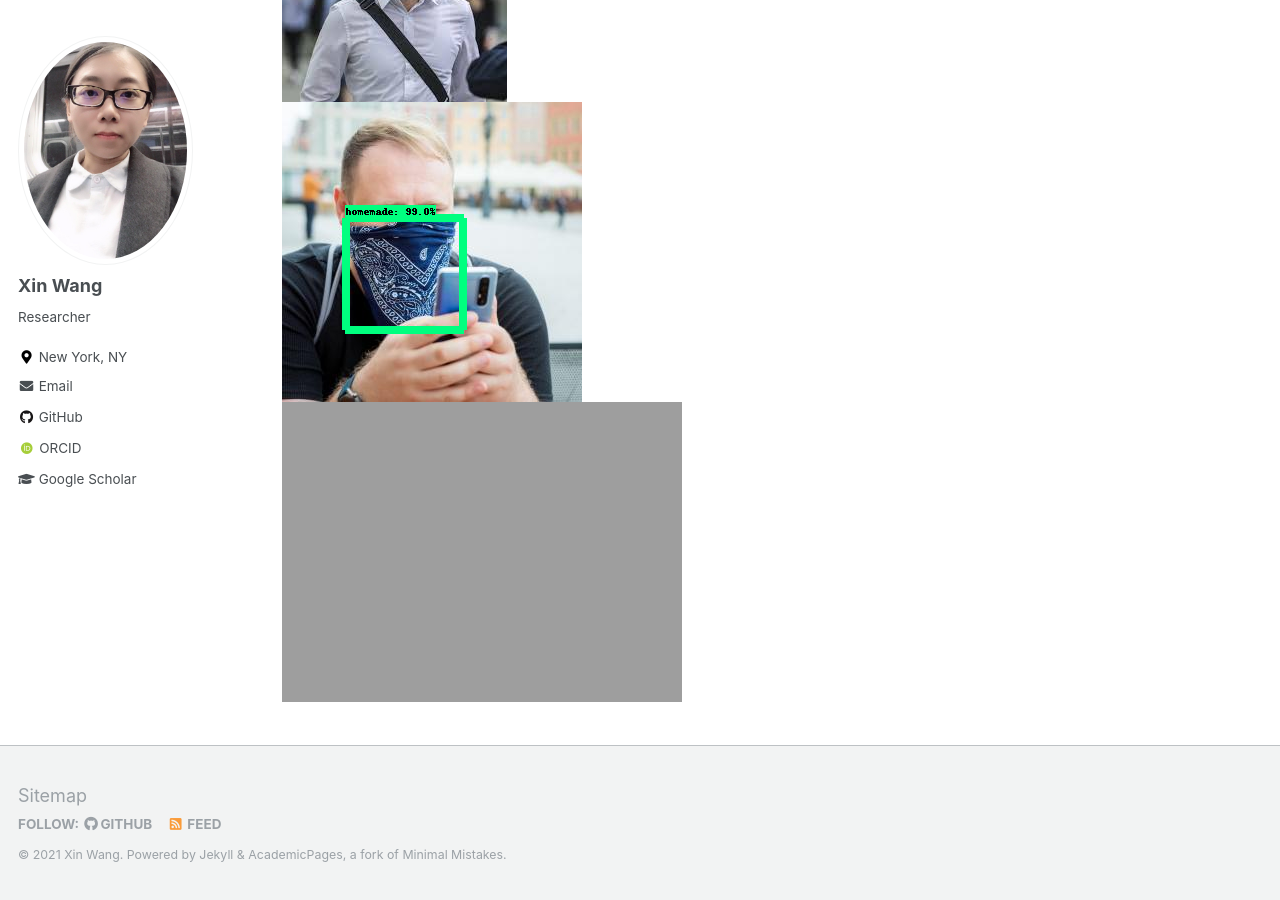
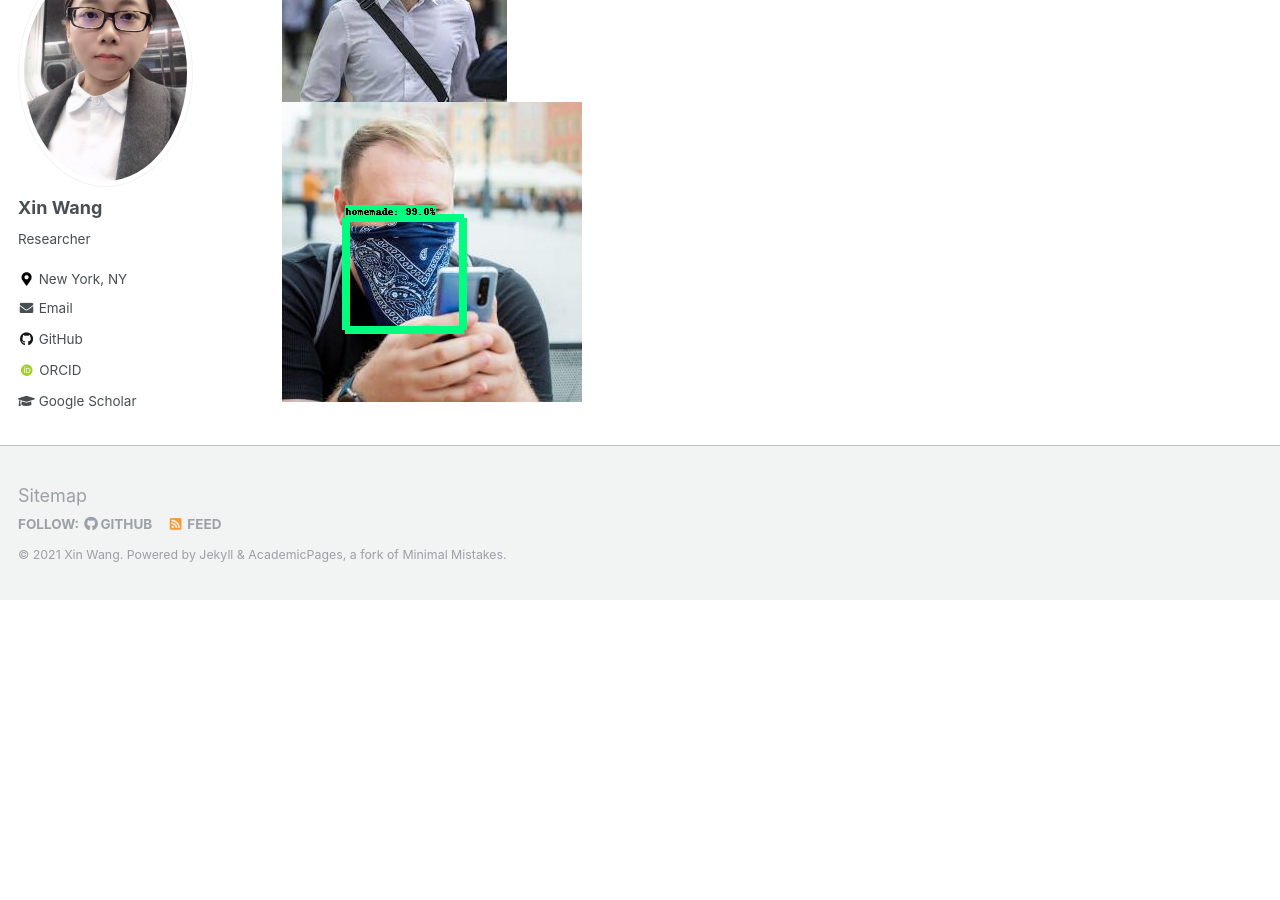
Before and after one commit to xin-wang-kr/xin-wang-kr.github.io, a Jekyll site: the page built from _pages/projects.md, in a window 1280 px wide and 900 px high, scrolled down 1035 px. Built offline with Jekyll 4.4.1, drawn with Linux system fonts in a browser that asks for light colours; some web fonts are replaced; after the commit the page ends 1635 px from its top, so only the background shows below that.

Commit message:
Update projects.md

```diff
--- a/_pages/projects.md
+++ b/_pages/projects.md
@@ -35,9 +35,7 @@ classes: wide
         <div class="item">
             <img src="/images/research/face-mask/mask-type-3.png" alt="Slide 3" />
         </div>
-        <div class="item">
-            <img src="{{ site.url }}{{ site.baseurl }}/images/slider7001400/lab.jpg" alt="Slide 4" />
-        </div>
+
 
     </div>
   <a class="left carousel-control" href="#carousel" role="button" data-slide="prev">
```
